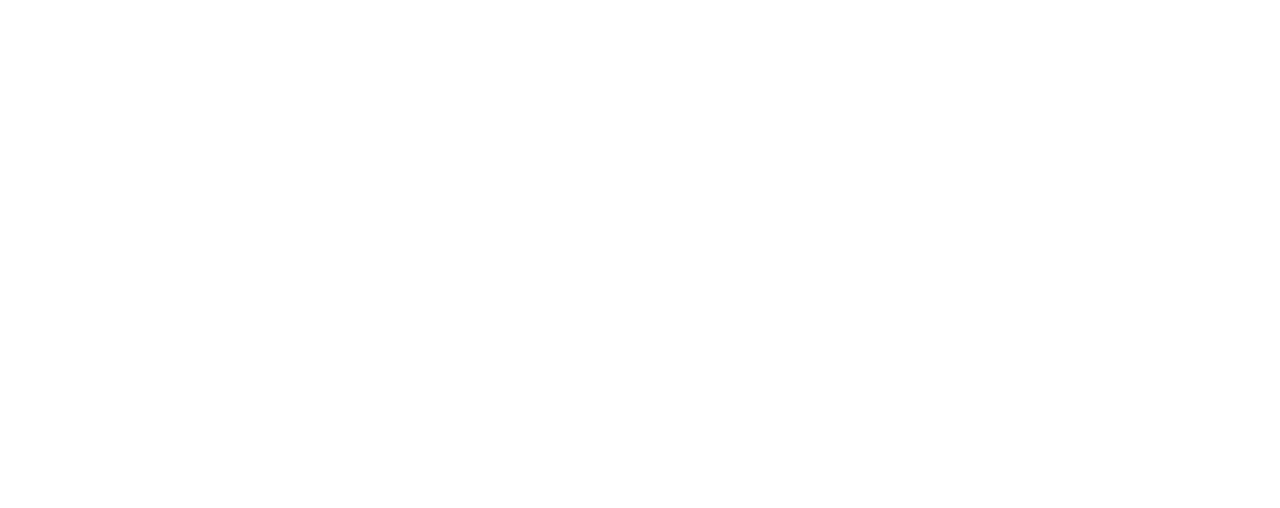
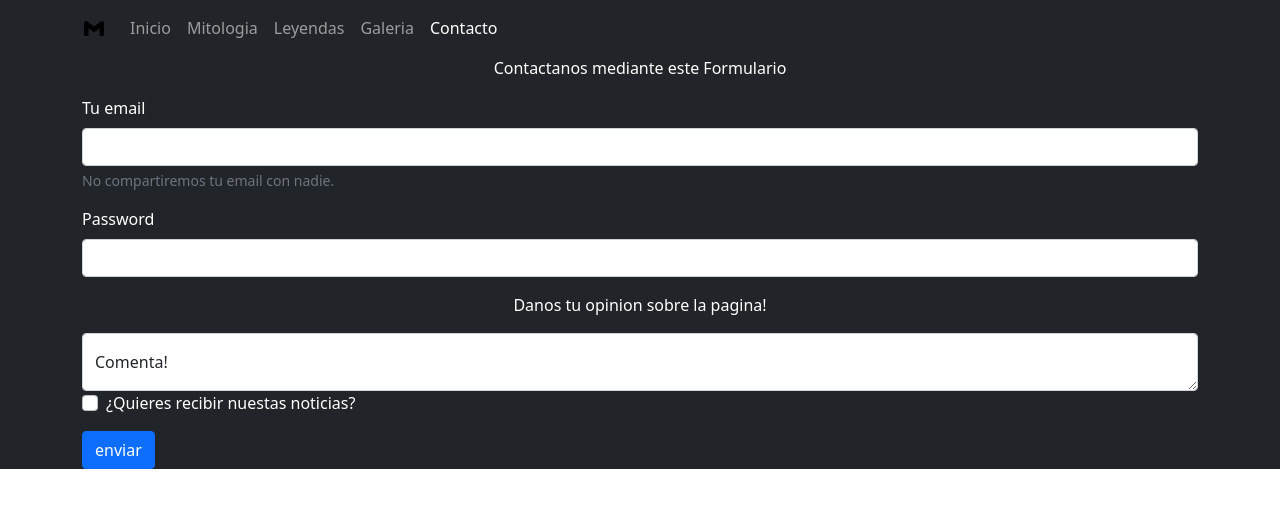
Before and after one commit to LeapGate/mitologia-LeonardoPortal, a plain HTML site: page contacto.html in a window 1280 px wide. Drawn offline with nearby package versions, Linux system fonts and the light colour scheme.

Commit message:
maquetado segunda pagina

```diff
--- a/contacto.html
+++ b/contacto.html
@@ -3,9 +3,57 @@
 <head>
     <meta charset="UTF-8">
     <meta name="viewport" content="width=device-width, initial-scale=1.0">
-    <title>Document</title>
+    <link href="https://cdn.jsdelivr.net/npm/bootstrap@5.0.2/dist/css/bootstrap.min.css" rel="stylesheet" integrity="sha384-EVSTQN3/azprG1Anm3QDgpJLIm9Nao0Yz1ztcQTwFspd3yD65VohhpuuCOmLASjC" crossorigin="anonymous">
+    <link rel="stylesheet" href="css/estilos.css">
+    <title>Contacto</title>
 </head>
 <body>
+    <div class="container-fluid px-0 bg-dark">
+        <div class="container-xl px-0">
+            <nav class="navbar navbar-expand-lg navbar-dark bg-dark ">
+                <div class="container-fluid">
+                <a class="navbar-brand" href="#"><img class="d-block" src="media/logo.png" alt="logo"></a>
+                <button class="navbar-toggler" type="button" data-bs-toggle="collapse" data-bs-target="#navbarNavAltMarkup" aria-controls="navbarNavAltMarkup" aria-expanded="false" aria-label="Toggle navigation">
+                    <span class="navbar-toggler-icon"></span>
+                </button>
+                <div class="collapse navbar-collapse" id="navbarNavAltMarkup">
+                    <div class="navbar-nav">
+                    <a class="nav-link"href="index.html">Inicio</a>
+                    <a class="nav-link" href="#">Mitologia</a>
+                    <a class="nav-link" href="#">Leyendas</a>
+                    <a class="nav-link" href="#">Galeria</a>
+                    <a class="nav-link active" aria-current="page" href="contacto.html">Contacto</a>
+                    </div>
+                </div>
+                </div>
+            </nav>
+        </div>
+        <div class="container-lg bg-dark">
+            <form>
+                <p class="text-center text-white bg-dark">Contactanos mediante este Formulario</p>
+                <div class="mb-3 text-reset">
+                  <label for="exampleInputEmail1" class="form-label text-white">Tu email</label>
+                  <input type="email" class="form-control" id="exampleInputEmail1" aria-describedby="emailHelp">
+                  <div id="emailHelp" class="form-text">No compartiremos tu email con nadie.</div>
+                </div>
+                <div class="mb-3">
+                  <label for="exampleInputPassword1" class="form-label text-white">Password</label>
+                  <input type="password" class="form-control" id="exampleInputPassword1">
+                </div>
+                <p class="text-center text-white">Danos tu opinion sobre la pagina!</p>
+                <div class="form-floating">
+                    <textarea class="form-control" placeholder="Deja un comentario aca." id="floatingTextarea style="height: 100px"></textarea>
+                    <label for="floatingTextarea">Comenta!</label>
+                </div>
+                <div class="mb-3 form-check">
+                    <input type="checkbox" class="form-check-input" id="exampleCheck1">
+                    <label class="form-check-label text-white" for="exampleCheck1">¿Quieres recibir nuestas noticias?</label>
+                  </div>
+                <button type="submit" class="btn btn-primary">enviar</button>
+            </form>
+        </div>
 
+    </div>
+    <script src="https://cdn.jsdelivr.net/npm/bootstrap@5.0.2/dist/js/bootstrap.bundle.min.js" integrity="sha384-MrcW6ZMFYlzcLA8Nl+NtUVF0sA7MsXsP1UyJoMp4YLEuNSfAP+JcXn/tWtIaxVXM" crossorigin="anonymous"></script>
 </body>
 </html>
```
Also changed, not shown: index.html (+3 -3 lines).
